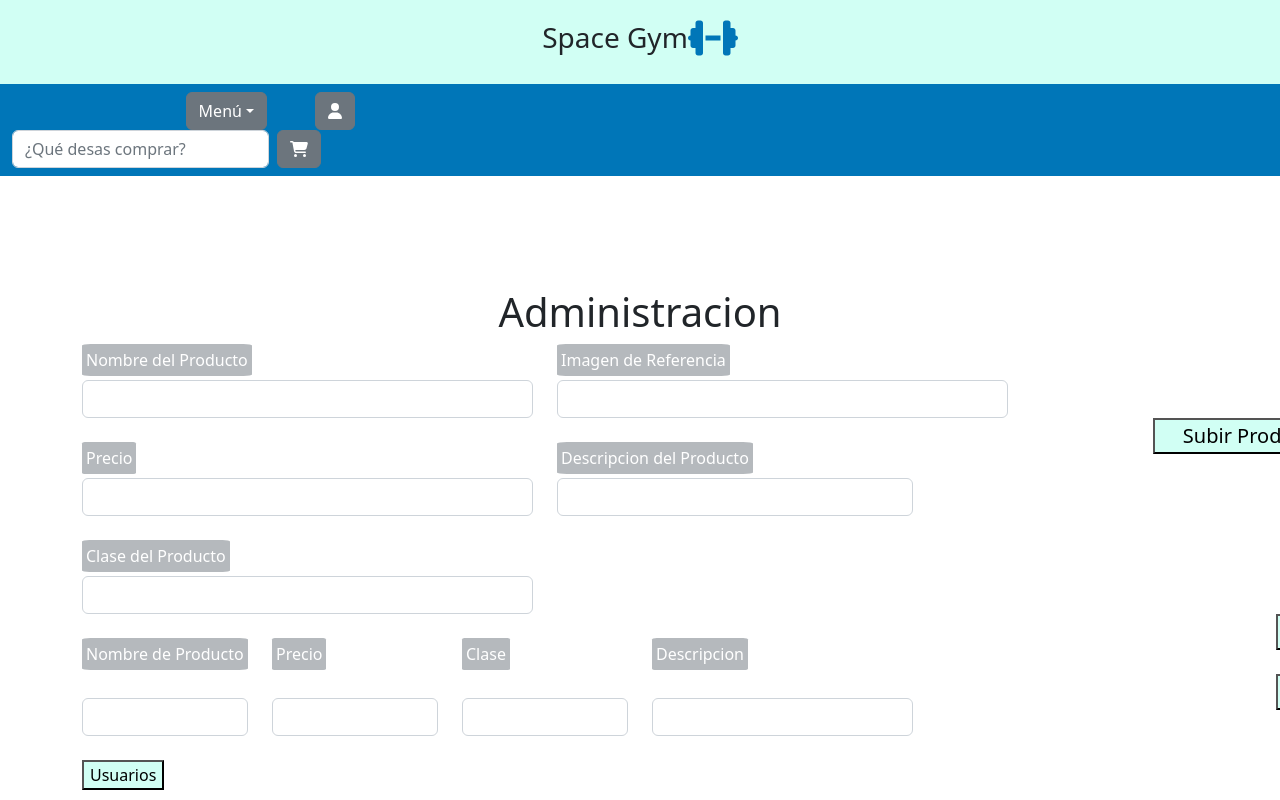
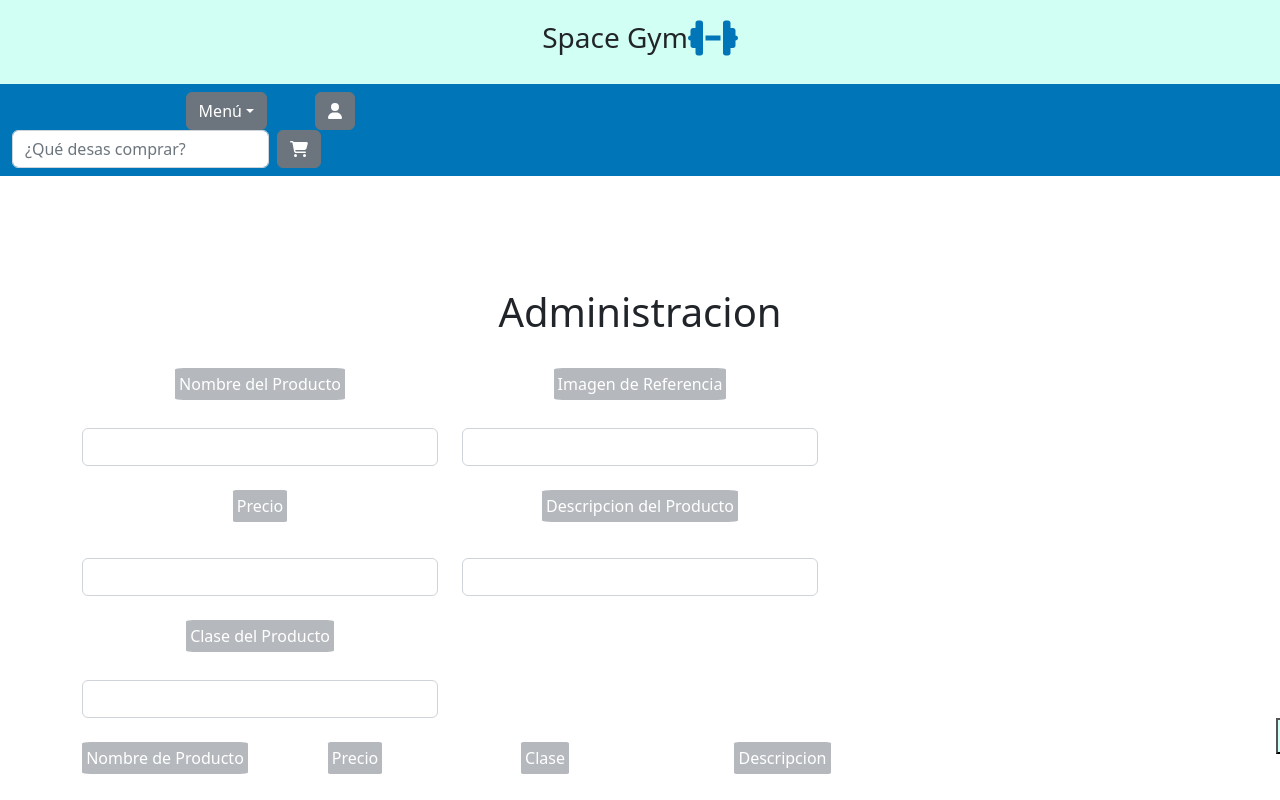
Before and after one commit to pablotroncosog/final-proyect-spacegym-frontend, a React (Create React App) app in the folder space-gym/: page /admin in a window 1280 px wide. Shown: the top 800 px of the page. Built offline with nearby package versions, Linux system fonts and the light colour scheme.

Commit message:
se modifica input

```diff
--- a/space-gym/src/styles/Admin.css
+++ b/space-gym/src/styles/Admin.css
@@ -1,6 +1,8 @@
 h1{
     text-align: center;
 }
+
+
 
 .btn-sm{
     background-color: #D1FFF4;
--- a/space-gym/src/views/Admin.js
+++ b/space-gym/src/views/Admin.js
@@ -6,18 +6,27 @@ const Admin = () => {
 
 
         /*Primer segmento*/
-        <div className="container">
+        <div className="container text-center">
 
             <h1>Administracion</h1>
 
-            <form className="row g-4 ">
-                <div className="col-5">
+            <form className="row">
+                <div className="g-4 col-4">
                     <label for="product" className="p-1 mb-1 bg-secondary bg-opacity-50 text-white form-label">Nombre del Producto</label>
+                </div>
+
+                <div className="g-4 col-4">
+                    <label for="image" className="p-1 mb-1 bg-secondary bg-opacity-50 text-white form-label">Imagen de Referencia</label>
+                </div>
+            </form >
+
+
+            <form className="row ">
+                <div className="g-4 col-4">
                     <input type="product" className="form-control" id="product" required></input>
                 </div>
 
-                <div className="col-5">
-                    <label for="image" className="p-1 mb-1 bg-secondary bg-opacity-50 text-white form-label">Imagen de Referencia</label>
+                <div className="g-4 col-4">
                     <input type Submit="image" className="form-control" id="image" required></input>
                 </div>
             </form >
@@ -25,28 +34,45 @@ const Admin = () => {
 
 
 
+
             <div className="row">
-                <div className="g-4 col-5">
+                <div className="g-4 col-4">
                     <label for="price" className=" p-1 mb-1 bg-secondary bg-opacity-50 text-white  form-label">Precio</label>
-                    <input type="price" className="form-control" id="price"></input>
                 </div>
 
                 <div className="g-4 col-4">
                     <label for="description" className=" p-1 mb-1 bg-secondary bg-opacity-50 text-white  form-label">Descripcion del Producto</label>
-                    <input type="description" className="form-control" id="description"></input>
                 </div>
 
-                <div className="col-2">
+                <div className=" g-4 col-4">
                     <button type="button" className="btn-sm">Subir Producto</button>
                 </div>
             </div>
 
 
 
+            <div className="row">
+                <div className="g-4 col-4 ">
+                    <input type="price" className="form-control" id="price"></input>
+                </div>
+
+                <div className="g-4 col-4">
+                    <input type="description" className=" input-group-lg form-control" id="description"></input>
+                </div>
+            </div>
+
+
 
             <div className="row">
-                <div className="g-4 col-5">
+                <div className="g-4 col-4">
                     <label for="productclass" className=" p-1 mb-1 bg-secondary bg-opacity-50 text-white form-label">Clase del Producto</label>
+                </div>
+            </div>
+
+
+
+            <div className="row">
+                <div className="g-4 col-4">
                     <input type="productclass" className="form-control" id="productclass"></input>
                 </div>
             </div>
@@ -76,8 +102,8 @@ const Admin = () => {
                 <div className="col-3">
                     <button type="button" className="btn-sm">Eliminar Producto</button>
                 </div>
+
             </div>
-
 
 
 
@@ -100,7 +126,7 @@ const Admin = () => {
                     <input type="description" className="form-control" id="description"></input>
                 </div>
 
-                <div className="col-3">
+                <div className="g-4 col-3">
                     <button type="button" className="btn-sm">Editar Producto</button>
                 </div>
             </div>
@@ -108,13 +134,10 @@ const Admin = () => {
 
 
             <div className="row">
-                <div className="g-4 col-6">
+                <div className="g-4-col-6 mx-auto">
                     <button type="button" className="btn-sm-usuario">Usuarios</button>
                 </div>
             </div>
-
-
-
 
 
 
@@ -239,7 +262,7 @@ const Admin = () => {
 
 
 
-            <div className="row">
+            <div className="row d-grid gap-2 d-md-flex justify-content-md-end">
                 <div className="g-4 col-6">
                     <button type="button" className="btn-sm">Editar</button>
                 </div>
```
